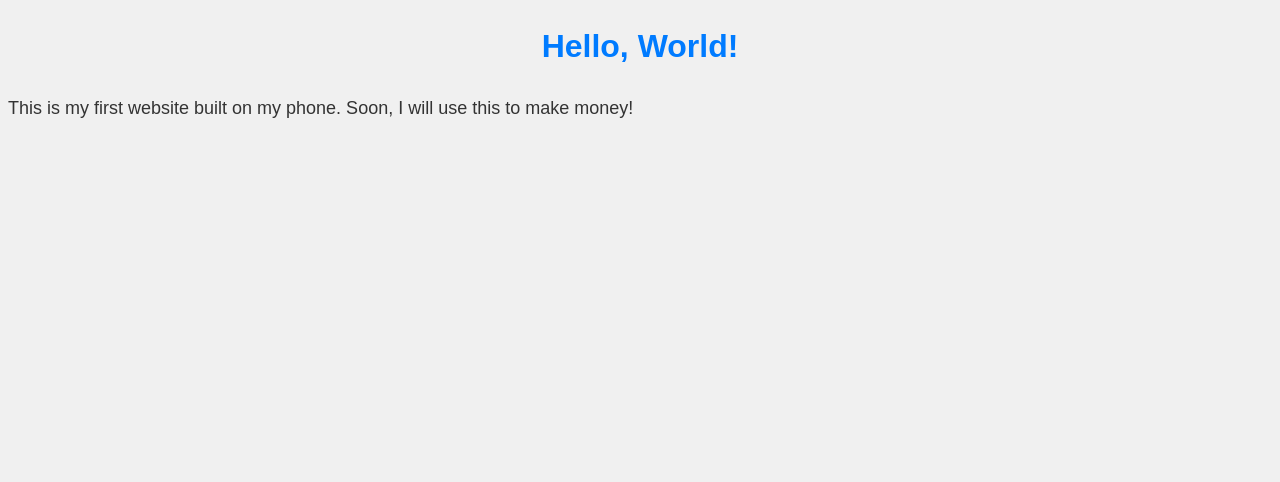
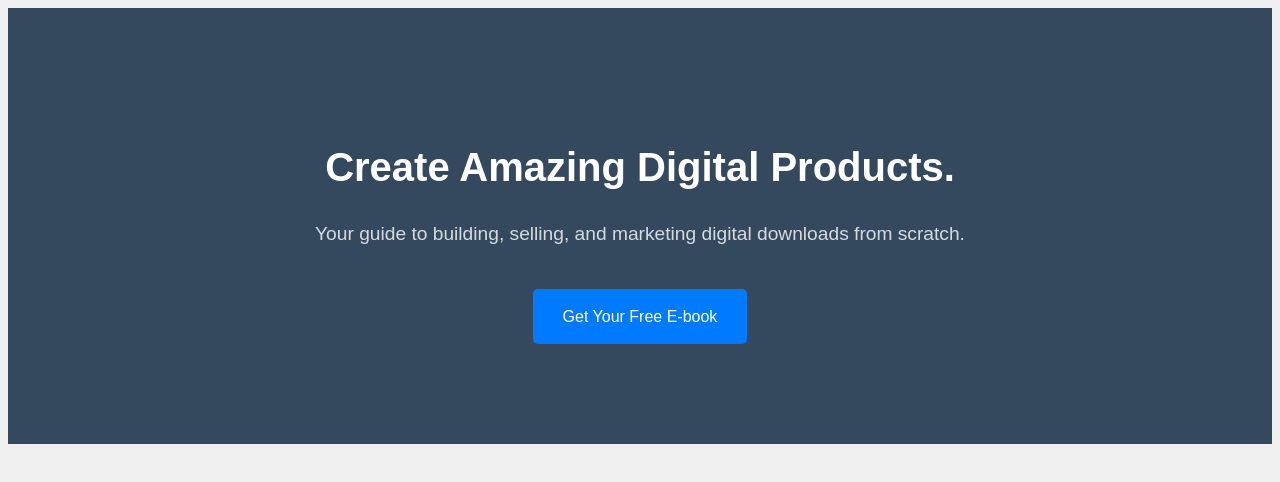
Before and after one commit to matopehenry265-eng/Online-store-website-, a plain HTML site: page index.html in a window 1280 px wide. Drawn offline with Linux system fonts and the light colour scheme.

Commit message:
Add files via upload

```diff
--- a/Style.css
+++ b/Style.css
@@ -13,3 +13,36 @@ h1 {
 p {
     font-size: 18px;
 }
+/* Hero Section Styles */
+.hero {
+    background-color: #34495e; /* Dark background */
+    color: white; /* White text */
+    padding: 100px 20px; /* Space inside the hero section */
+    text-align: center;
+}
+
+.hero-content {
+    max-width: 800px; /* Limits the width of content for readability */
+    margin: 0 auto; /* Centers the content */
+}
+
+.hero h1 {
+    color: white; /* Override the blue color from before */
+    font-size: 2.5em; /* Make the heading larger */
+    margin-bottom: 20px;
+}
+
+.hero p {
+    font-size: 1.2em; /* Make the paragraph larger */
+    opacity: 0.8;
+}
+
+.btn {
+    display: inline-block;
+    background-color: #007bff; /* Blue button */
+    color: white;
+    text-decoration: none; /* Removes the underline from the link */
+    padding: 15px 30px;
+    border-radius: 5px; /* Rounded corners */
+    margin-top: 20px;
+}
--- a/index.html
+++ b/index.html
@@ -8,8 +8,14 @@
 </head>
 <body>
 
-    <h1>Hello, World!</h1>
-    <p>This is my first website built on my phone. Soon, I will use this to make money!</p>
+    <header class="hero">
+        <div class="hero-content">
+            <h1>Create Amazing Digital Products.</h1>
+            <p>Your guide to building, selling, and marketing digital downloads from scratch.</p>
+            <a href="#" class="btn">Get Your Free E-book</a>
+        </div>
+    </header>
 
 </body>
+
 </html>
```
